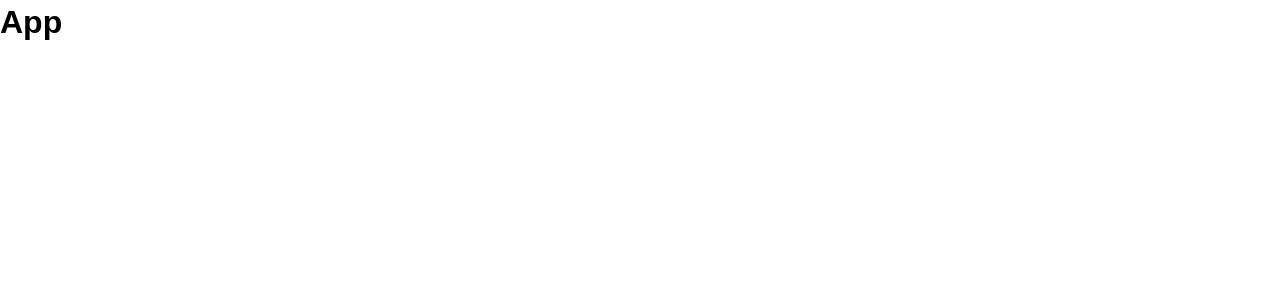
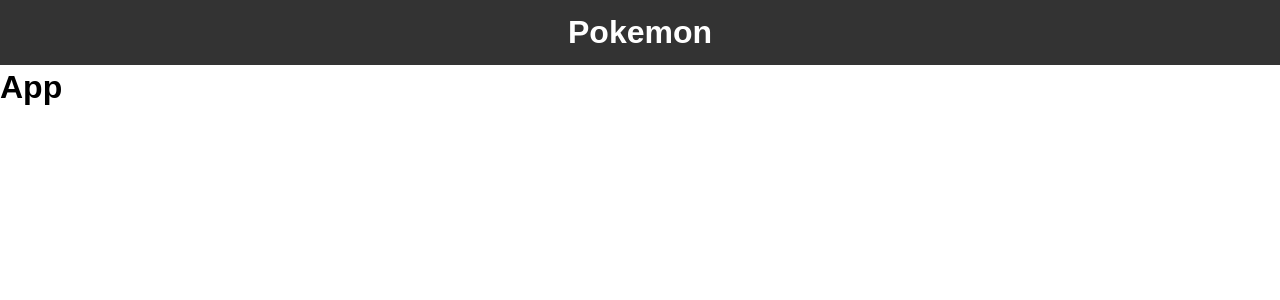
Before and after one commit to Vajaylm/codecool-reactomon, a React (Create React App) app: page / in a window 1280 px wide. Shown: the top 300 px of the page. Built offline with nearby package versions, Linux system fonts and the light colour scheme.

Commit message:
Implement basic header

```diff
--- a/src/App.js
+++ b/src/App.js
@@ -1,10 +1,12 @@
 import React, { Component } from 'react';
+import Navbar from './components/layout/Navbar';
 import './App.css';
 
 class App extends Component {
   render() {
     return (
       <div>
+        <Navbar />
         <h1>App</h1>
       </div>
     );
--- /dev/null
+++ b/src/components/layout/Navbar.js
@@ -0,0 +1,18 @@
+import React from 'react';
+
+function Navbar() {
+  return (
+    <header style={navbarStyle}>
+      <h1>Pokemon</h1>
+    </header>
+  );
+}
+
+const navbarStyle = {
+	background: '#333',
+	color: '#fff',
+	textAlign: 'center',
+	padding: '10px'
+}
+
+export default Navbar;
```
